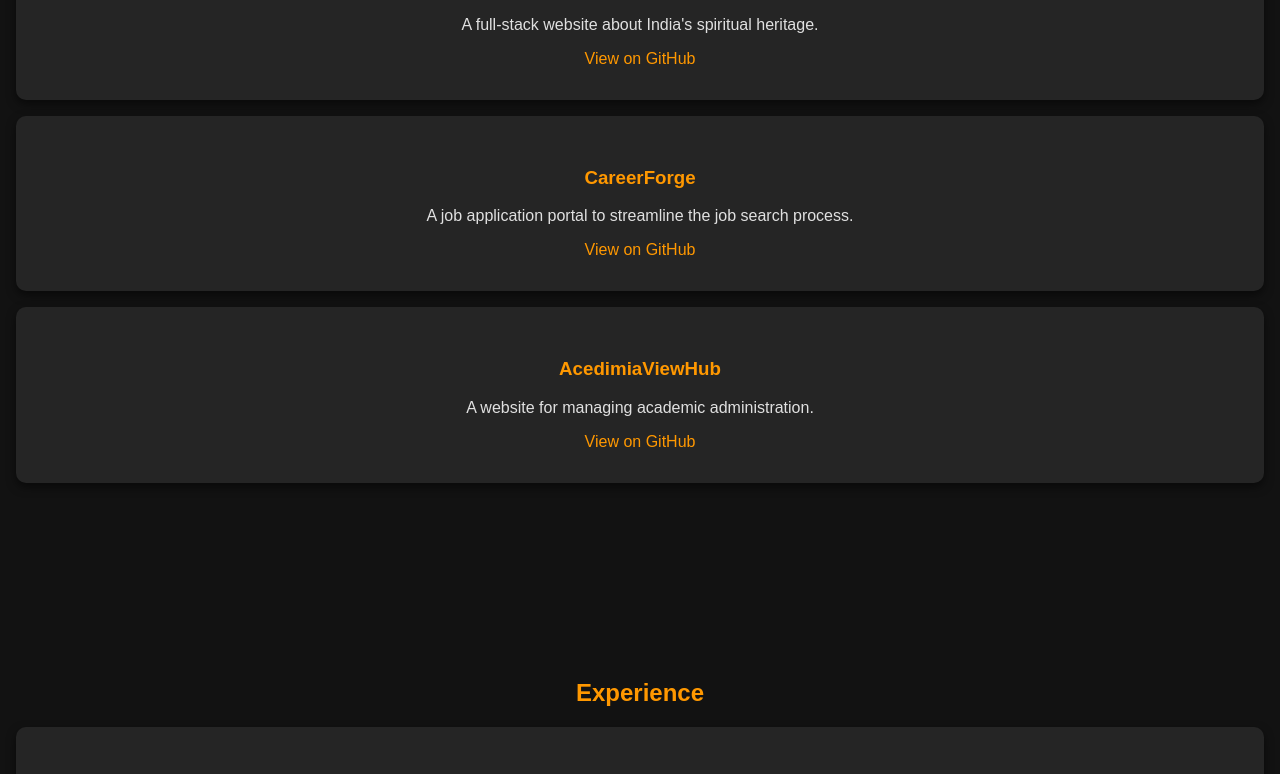
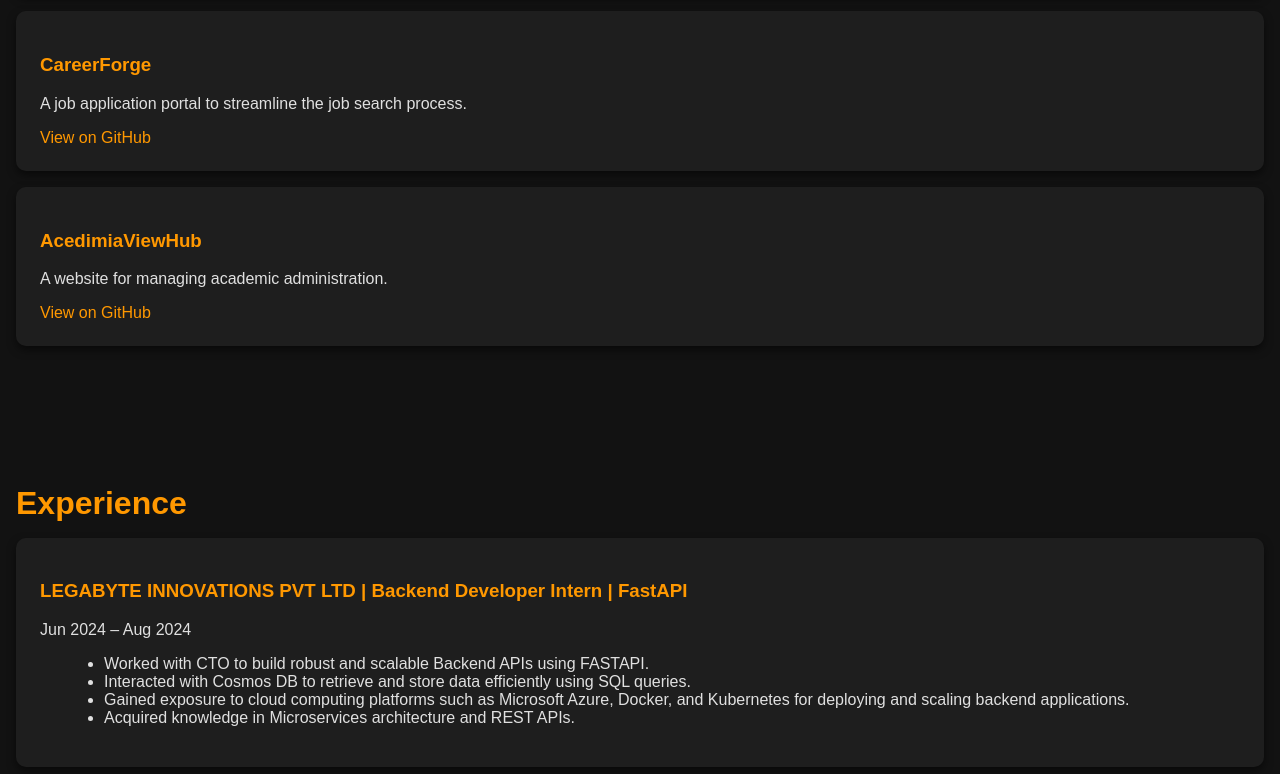
Before and after one commit to KarthikeyaVoocha/Portfolio, a plain HTML site: page index.html in a window 1280 px wide. Shown: the part 1216-1990 px from the top of the page. Drawn offline with Linux system fonts and the light colour scheme.

Commit message:
second commit

```diff
--- a/css/style.css
+++ b/css/style.css
@@ -68,7 +68,7 @@
 
 /* Hero Section */
 #hero {
-    background: url('path/to/your/background-image.jpg') no-repeat center center/cover;
+    background: url('assets/images/hero-background.jpg') no-repeat center center/cover;
     color: #fff;
     padding: 6rem 1rem;
     text-align: center;
@@ -95,33 +95,73 @@
 
 /* Section Styling */
 section {
-    padding: 5rem 1rem;
-    text-align: center;
-    transition: background-color 0.5s ease;
+    padding: 3rem 1rem;
+    animation: fadeIn 1s ease-in-out;
 }
 
-section:hover {
-    background-color: #181818;
+h2 {
+    font-size: 2rem;
+    margin-bottom: 1rem;
 }
 
-.project-card, .experience-card, .skills-card {
-    background-color: #252525;
-    padding: 2rem;
+/* Project Cards */
+.project-card {
+    background-color: #1e1e1e;
+    padding: 1.5rem;
     margin: 1rem 0;
     border-radius: 10px;
-    box-shadow: 0 4px 10px rgba(0, 0, 0, 0.5);
-    transition: transform 0.3s ease, box-shadow 0.3s ease;
+    box-shadow: 0 4px 8px rgba(0, 0, 0, 0.5);
+    transition: background-color 0.3s ease, transform 0.3s ease;
 }
 
-.project-card:hover, .experience-card:hover, .skills-card:hover {
-    transform: scale(1.05);
-    box-shadow: 0 8px 15px rgba(0, 0, 0, 0.8);
+.project-card:hover {
+    background-color: #2c2c2c;
+    transform: scale(1.02);
 }
 
-.project-card h3, .experience-card h3, .skills-card h3 {
+.project-card a {
+    color: #ff9800;
+    transition: color 0.3s ease;
+}
+
+.project-card a:hover {
+    color: #fff;
+}
+
+/* Experience Cards */
+.experience-card {
+    background-color: #1e1e1e;
+    padding: 1.5rem;
+    margin: 1rem 0;
+    border-radius: 10px;
+    box-shadow: 0 4px 8px rgba(0, 0, 0, 0.5);
+    transition: background-color 0.3s ease, transform 0.3s ease;
+}
+
+.experience-card:hover {
+    background-color: #2c2c2c;
+    transform: scale(1.02);
+}
+
+.experience-card ul {
+    list-style: disc;
+    margin-left: 1.5rem;
+}
+
+/* Skills Cards */
+.skills-card {
+    background-color: #1e1e1e;
+    padding: 1.5rem;
+    margin: 1rem 0;
+    border-radius: 10px;
+    box-shadow: 0 4px 8px rgba(0, 0, 0, 0.5);
+}
+
+.skills-card h3 {
     color: #ff9800;
 }
 
+/* Contact Card */
 .contact-card {
     background-color: #252525;
     padding: 2rem;
--- a/index.html
+++ b/index.html
@@ -22,7 +22,7 @@
     <!-- Hero Section -->
     <section id="hero">
         <div class="hero-content">
-            <img src="/assets/images/profile.jpg" alt="Karthikeya Voocha">
+            <img src="assets/images/profile.jpg" alt="Karthikeya Voocha">
             <h1>Hi, I'm Karthikeya Voocha</h1>
             <p>Welcome to my portfolio website!</p>
         </div>
@@ -105,8 +105,9 @@
         <h2>Contact</h2>
         <div class="contact-card">
             <p>Email: <a href="mailto:kvoocha@gmail.com">kvoocha@gmail.com</a></p>
-
+            <p>Phone: <a href="tel:+918309467596">+91 8309467596</a></p>
         </div>
     </section>
+
 </body>
 </html>
```
